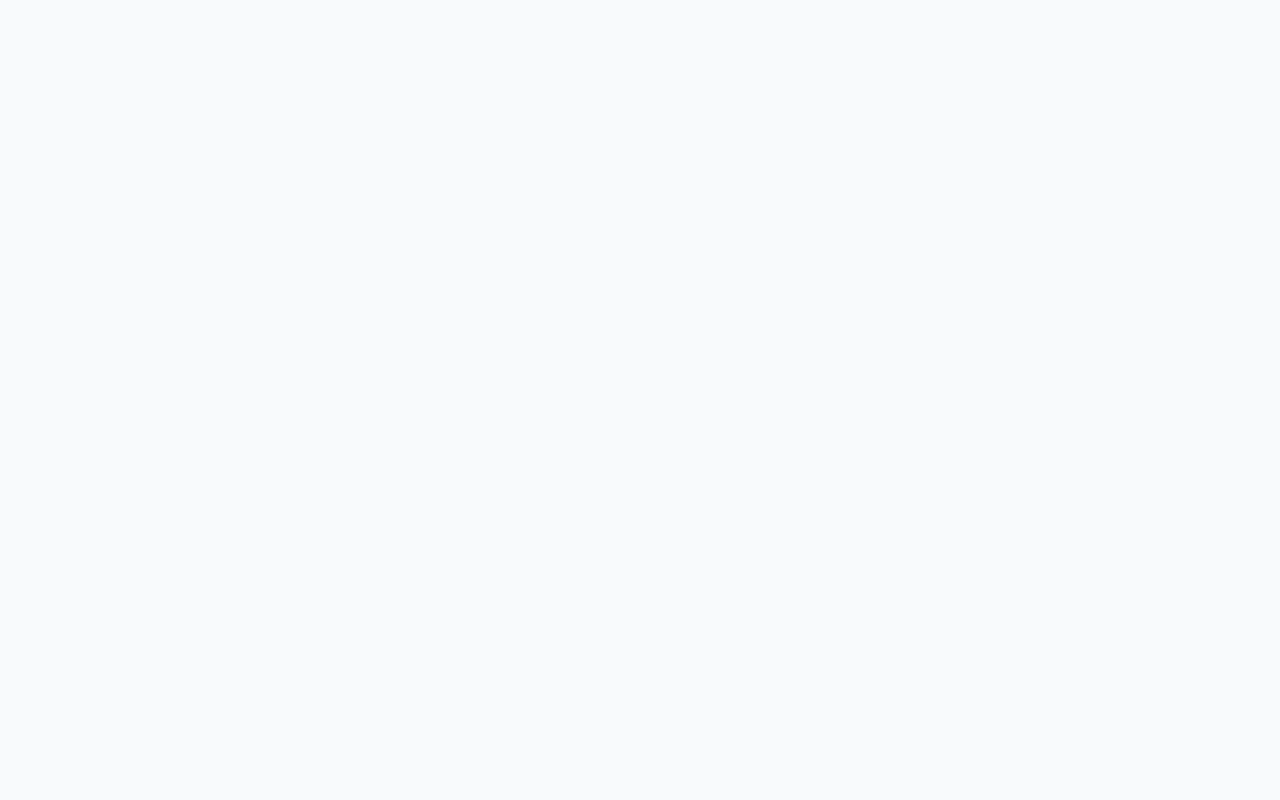
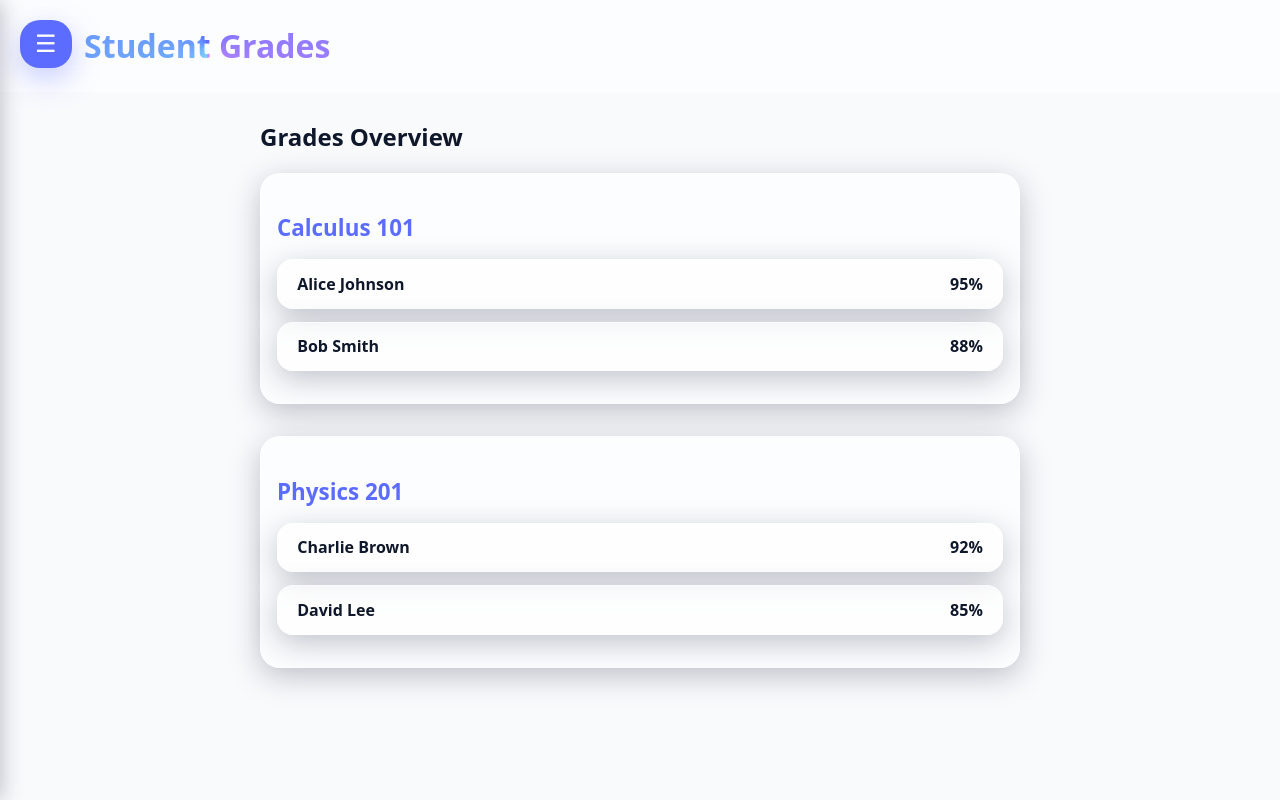
Before and after one commit to 25kgozon/HackOHIO25, a React (Vite) app in the folder src/frontend/vite-ui/: page /grades in a window 1280 px wide. Before the commit this address led to /login. Built offline with nearby package versions, Linux system fonts and the light colour scheme.

Commit message:
Added grades and settings page

```diff
--- a/src/frontend/vite-ui/src/main.tsx
+++ b/src/frontend/vite-ui/src/main.tsx
@@ -13,6 +13,7 @@
 import SubmissionDetailsPage from './pages/SubmissionDetailsPage.jsx';
 import GradesPage from './pages/GradesPage.jsx';
 import HandleFrontendLogin from './pages/HandleFrontendLogin.jsx'
+import SettingsPage from './pages/SettingsPage.jsx';
 
 // --- Context ---//
 import { UserProvider } from './context/UserContext.jsx';
@@ -32,6 +33,8 @@
           <Route path="/submissions/:submissionId" element={<SubmissionDetailsPage />} />
           <Route path="/grades" element={<GradesPage />} />
           <Route path="/handle_frontend_login" element={<HandleFrontendLogin />} />
+          <Route path="/settings" element={<SettingsPage />} />
+
         </Routes>
       </Router>
     </UserProvider>
--- a/src/frontend/vite-ui/src/pages/GradesPage.jsx
+++ b/src/frontend/vite-ui/src/pages/GradesPage.jsx
@@ -1,74 +1,61 @@
 import React, { useState, useEffect } from "react";
-import { useNavigate, useParams } from "react-router-dom";
 import Sidebar from "../components/Sidebar";
 import { useUser } from "../context/UserContext";
 import "../styles/GradesPage.css";
 
 const GradesPage = () => {
     const { user } = useUser();
-    const navigate = useNavigate();
-    const { assignmentId } = useParams();
     const [isSidebarOpen, setIsSidebarOpen] = useState(false);
-    const [submissions, setSubmissions] = useState([]);
+    const [gradesByCourse, setGradesByCourse] = useState([]);
 
     const toggleSidebar = () => setIsSidebarOpen(!isSidebarOpen);
 
-    // Redirect non-teachers
+    // Mock grades grouped by course
     useEffect(() => {
-        if (!user || user.role !== "teacher") {
-            navigate("/login");
-        }
-    }, [user, navigate]);
-
-    // Mock: Fetch submissions
-    useEffect(() => {
-        const fetchSubmissions = async () => {
-            const mockSubmissions = [
-                { id: 1, studentName: "Alice Johnson", fileUrl: "/submissions/alice.pdf" },
-                { id: 2, studentName: "Bob Smith", fileUrl: "/submissions/bob.pdf" },
-            ];
-            setSubmissions(mockSubmissions);
-        };
-        fetchSubmissions();
-    }, [assignmentId]);
+        const mockGrades = [
+            {
+                courseTitle: "Calculus 101",
+                students: [
+                    { name: "Alice Johnson", grade: "95%" },
+                    { name: "Bob Smith", grade: "88%" },
+                ],
+            },
+            {
+                courseTitle: "Physics 201",
+                students: [
+                    { name: "Charlie Brown", grade: "92%" },
+                    { name: "David Lee", grade: "85%" },
+                ],
+            },
+        ];
+        setGradesByCourse(mockGrades);
+    }, []);
 
     return (
         <div className="grades-page">
             <header className="main-header">
                 <button className="menu-btn" onClick={toggleSidebar}>☰</button>
-                <h1 className="title-text">Assignment Submissions</h1>
+                <h1 className="title-text iridescent">Student Grades</h1>
             </header>
 
             <Sidebar isOpen={isSidebarOpen} onClose={() => setIsSidebarOpen(false)} />
 
             <main className="grades-content fade-in">
-                <h2>Submissions for Assignment #{assignmentId}</h2>
+                <h2>Grades Overview</h2>
 
-                {submissions.length === 0 ? (
-                    <p>No submissions found.</p>
-                ) : (
-                    <ul className="submission-list">
-                        {submissions.map((sub) => (
-                            <li key={sub.id} className="submission-item">
-                                <p><strong>{sub.studentName}</strong></p>
-                                <iframe
-                                    src={sub.fileUrl}
-                                    width="100%"
-                                    height="400px"
-                                    title={`Submission by ${sub.studentName}`}
-                                />
-                                <button
-                                    className="btn"
-                                    onClick={() =>
-                                        navigate(`/submission/${assignmentId}/${sub.id}`, { state: { submission: sub } })
-                                    }
-                                >
-                                    View Details
-                                </button>
-                            </li>
-                        ))}
-                    </ul>
-                )}
+                {gradesByCourse.map((course, idx) => (
+                    <div key={idx} className="course-section">
+                        <h3 className="course-title">{course.courseTitle}</h3>
+                        <ul className="grades-list">
+                            {course.students.map((s, i) => (
+                                <li key={i} className="grade-item">
+                                    <span>{s.name}</span>
+                                    <span>{s.grade}</span>
+                                </li>
+                            ))}
+                        </ul>
+                    </div>
+                ))}
             </main>
         </div>
     );
--- /dev/null
+++ b/src/frontend/vite-ui/src/pages/SettingsPage.jsx
@@ -0,0 +1,19 @@
+import React from "react";
+import "../styles/SettingsPage.css";
+
+const SettingsPage = () => {
+    const handleDeleteClick = () => {
+        alert("Database deletion simulated. (This button does nothing… for now 😈)");
+    };
+
+    return (
+        <div className="settings-page">
+            <h1>Settings</h1>
+            <button className="delete-btn" onClick={handleDeleteClick}>
+                Delete Database
+            </button>
+        </div>
+    );
+};
+
+export default SettingsPage;
--- a/src/frontend/vite-ui/src/styles/GradesPage.css
+++ b/src/frontend/vite-ui/src/styles/GradesPage.css
@@ -1,40 +1,38 @@
 .grades-page {
-    padding: 120px 20px 20px 20px;
-    max-width: 900px;
+    padding: 100px 20px 20px;
+    font-family: var(--font-sans);
+    max-width: 800px;
     margin: 0 auto;
 }
 
-.grades-content h2 {
-    margin-bottom: 1.5rem;
+.course-section {
+    margin-bottom: 2rem;
 }
 
-.submission-list {
+.course-title {
+    font-size: 1.4rem;
+    font-weight: 700;
+    margin-bottom: 1rem;
+    background: conic-gradient(from 180deg at 50% 50%, #7dd3fc, #5b6cff, #8b5cf6, #d08bff, #7dd3fc);
+    -webkit-background-clip: text;
+    color: transparent;
+}
+
+.grades-list {
     list-style: none;
     padding: 0;
     display: flex;
     flex-direction: column;
-    gap: 2rem;
+    gap: 0.8rem;
 }
 
-.submission-item {
+.grade-item {
+    display: flex;
+    justify-content: space-between;
+    padding: 0.8rem 1.2rem;
+    border-radius: 1rem;
     background: var(--glass-bg);
     border: 1px solid var(--glass-brd);
-    border-radius: 1rem;
-    padding: 1rem 1.5rem;
-    box-shadow: 0 8px 30px rgba(24, 24, 55, 0.25);
+    box-shadow: var(--shadow-1);
+    font-weight: 600;
 }
-
-.submission-item iframe {
-    border: 1px solid var(--glass-brd);
-    border-radius: 0.5rem;
-    margin: 1rem 0;
-}
-
-.submission-item .btn {
-    padding: 0.5rem 1rem;
-    border-radius: 0.5rem;
-    background: linear-gradient(135deg, var(--indigo-600), var(--fuchsia-400));
-    color: white;
-    cursor: pointer;
-    border: none;
-}
--- /dev/null
+++ b/src/frontend/vite-ui/src/styles/SettingsPage.css
@@ -0,0 +1,34 @@
+.settings-page {
+    display: flex;
+    flex-direction: column;
+    align-items: center;
+    justify-content: center;
+    height: 80vh;
+    background-color: #f9f9f9;
+}
+
+.settings-page h1 {
+    margin-bottom: 30px;
+    color: #333;
+}
+
+.delete-btn {
+    background-color: #ff4d4d;
+    color: white;
+    border: none;
+    padding: 20px 40px;
+    font-size: 1.5rem;
+    border-radius: 12px;
+    cursor: pointer;
+    transition: all 0.3s ease;
+    box-shadow: 0px 4px 10px rgba(255, 0, 0, 0.3);
+}
+
+.delete-btn:hover {
+    background-color: #e60000;
+    transform: scale(1.05);
+}
+
+.delete-btn:active {
+    transform: scale(0.95);
+}
```
